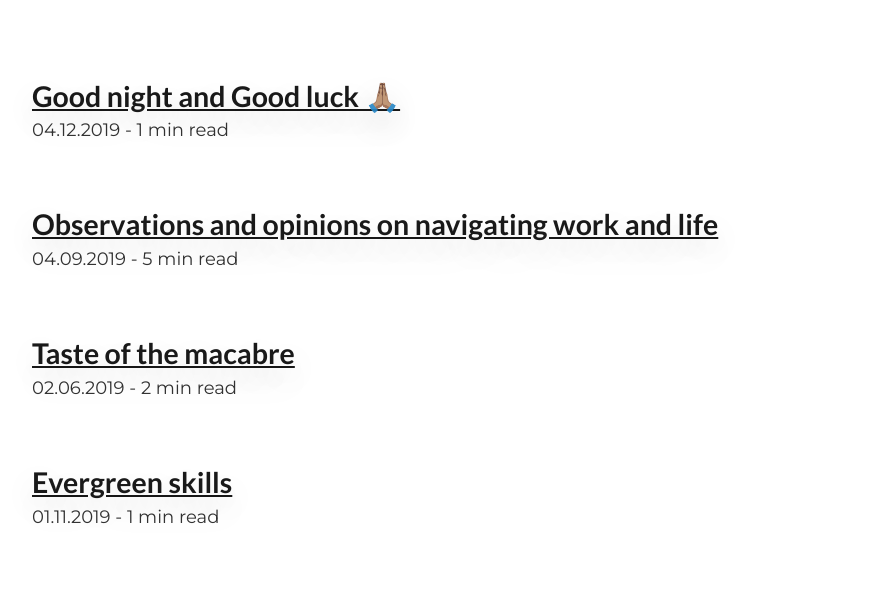
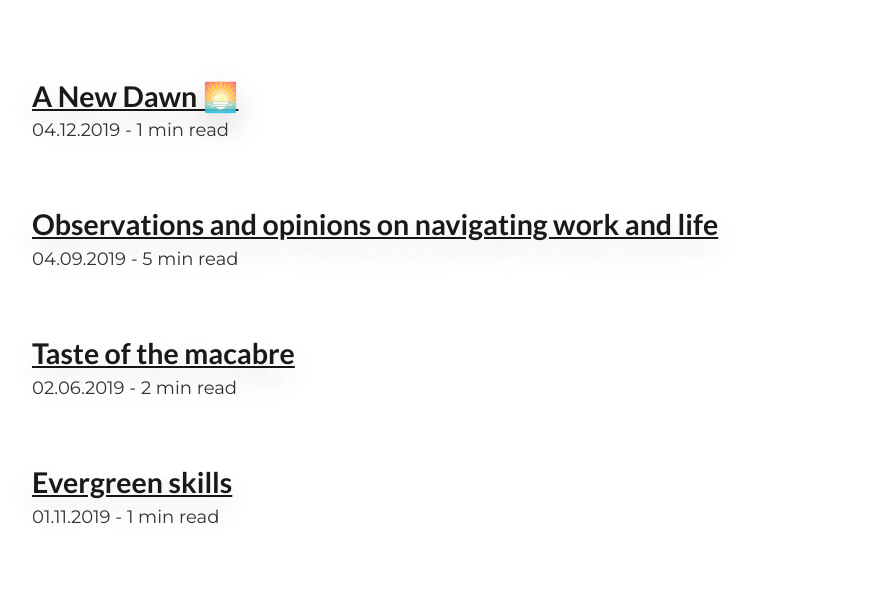
Before and after one commit to arjunrao87/arjunrao.co, a Gatsby site: page / in a window 1280 px wide. Shown: the part 159-749 px from the top of the page, without its empty margins (162-1033 px from the left). Built offline with nearby package versions, Linux system fonts and the light colour scheme; Gatsby itself is replaced by a stand-in of ours; some packages are replaced by stand-ins of ours.

Commit message:
blog(): A New Dawn 🌅

```diff
--- a/blog/2019-04-12/index.md
+++ b/blog/2019-04-12/index.md
@@ -1,7 +1,7 @@
 ---
 date: "2019-04-12"
 year: "2019"
-title: "Good night and Good luck 🙏🏽"
+title: "A New Dawn 🌅"
 category: "Personal Growth"
 ---
 
```
